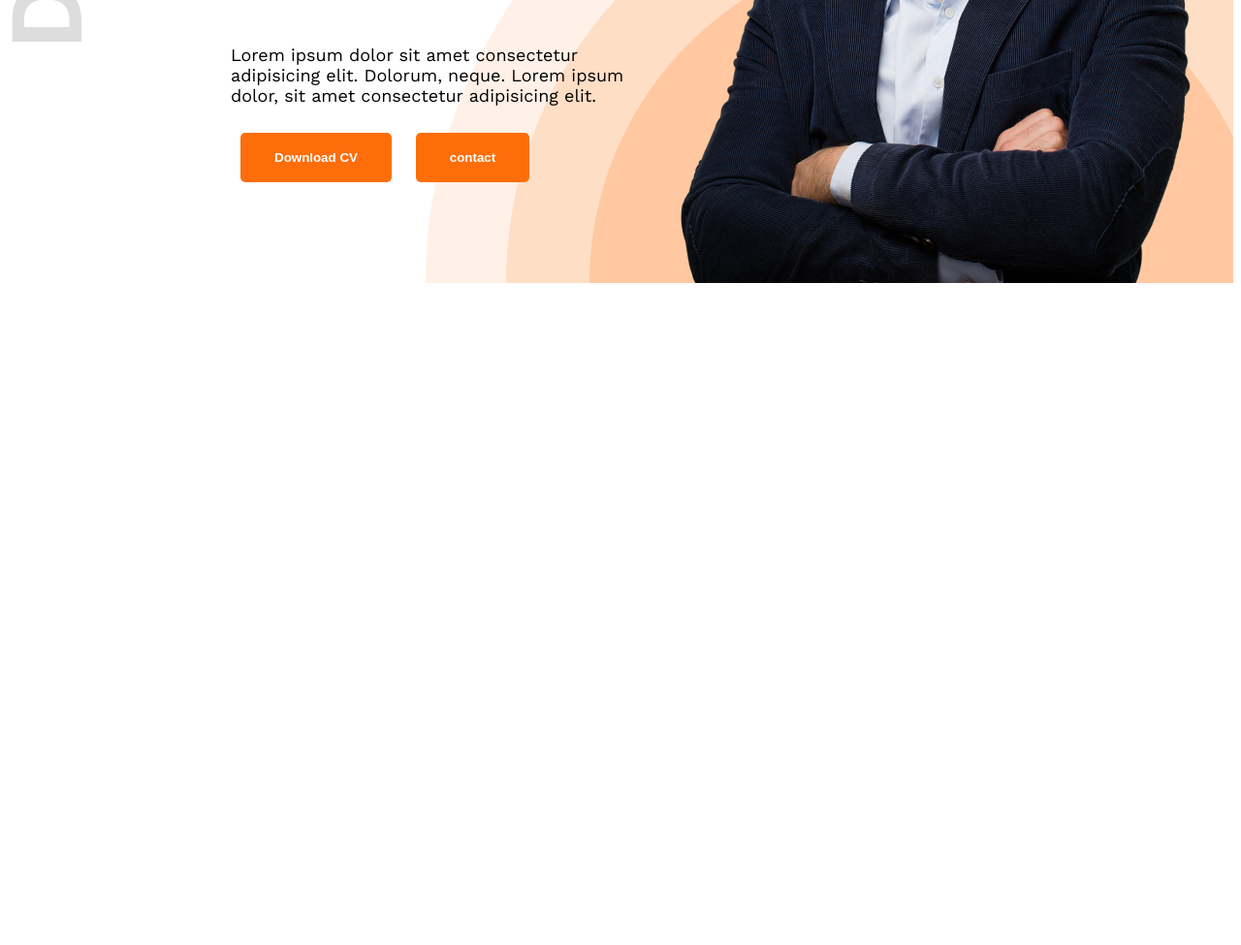
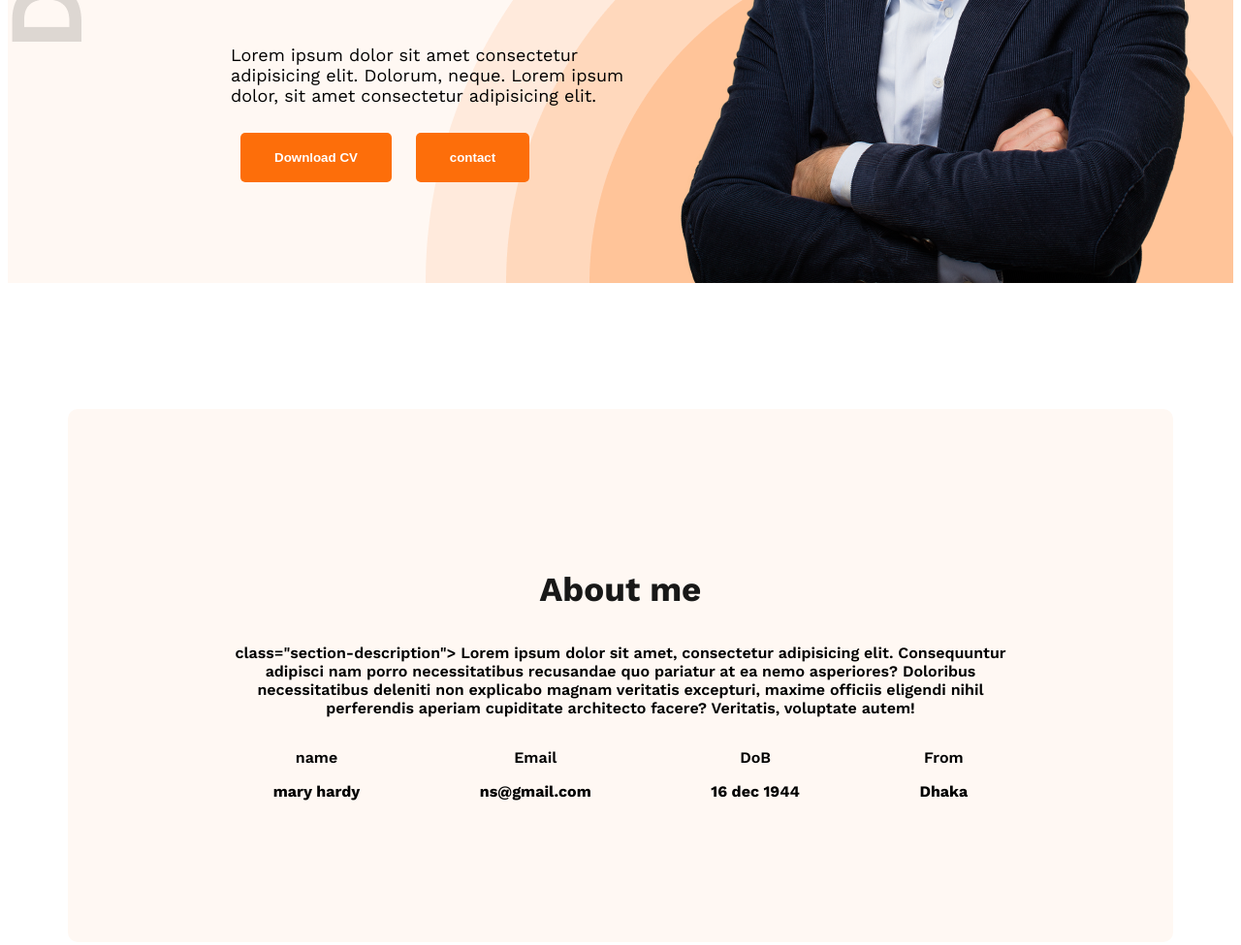
Before and after one commit to sourav-Cat/protfolio-web, a plain HTML site: page index.html in a window 1280 px wide. Shown: the part 770-1745 px from the top of the page at 97% size. Before the commit the page ends 1070 px from the top, so only its background shows below. Drawn offline with nearby package versions, Linux system fonts and the light colour scheme.

Commit message:
update again

```diff
--- a/index.html
+++ b/index.html
@@ -8,7 +8,7 @@
 </head>
 <body class="work-sans-normal">
     <!-- header -->
-    <header class="header">
+    <header class="header secondary-bg" >
         <nav>
             <h3 class="nav-title">Ma<span class="text-primary">r</span>y</h3>
             <ul class="list">
@@ -36,9 +36,32 @@
 
 
     </header>
+<!-- main  -->
+    <main>
+        <section class="about secondary-bg">
+            <h3 class="section-title">About me</h3>
+            <p> class="section-description"> Lorem ipsum dolor sit amet, consectetur adipisicing elit. Consequuntur adipisci nam porro necessitatibus recusandae quo pariatur at ea nemo asperiores? Doloribus necessitatibus deleniti non explicabo magnam veritatis excepturi, maxime officiis eligendi nihil perferendis aperiam cupiditate architecto facere? Veritatis, voluptate autem! </p>
+            <div class="about-items">
+                <div class="about-item">
+                    <p class="item-title">name</p>
+                    <p class="item-description">mary hardy</p>
+                </div>
+                <div class="about-item">
+                    <p class="item-title">Email</p>
+                    <p class="item-description">ns@gmail.com</p>
+                </div>
+                <div class="about-item">
+                    <p class="item-title">DoB</p>
+                    <p class="item-description">16 dec 1944</p>
+                </div>
+                <div class="about-item">
+                    <p class="item-title">From</p>
+                    <p class="item-description">Dhaka</p>
+                </div>
+            </div>
 
-    <main>
-        <!-- main -->
+
+        </section>
     </main>
 
     <footer>
--- a/style.css
+++ b/style.css
@@ -13,6 +13,9 @@
     background-position: top left,bottom right;
 }
 
+.secondary-bg{
+    background-color: #fff8f3;
+}
 
   /* navber stylee */
 nav{
@@ -95,3 +98,40 @@ nav li a{
  {
     width: 585px;
  }
+
+
+/* main style */
+main{
+    max-width: 1140px;
+    margin: 0 auto;
+}
+
+
+.section-title{
+font-size: 35px;
+font-weight: bold;
+color:#181818;
+
+}
+
+.section-description
+{
+      font-size: 18px;
+      color: #757575;
+}
+
+.about{
+
+    border-radius: 10px;
+    padding: 130px 150px;
+    text-align: center;
+    margin-top: 130px;
+
+}
+.about-items{
+    display: flex;justify-content: space-around;
+}
+
+.item-description{
+    font-weight: 700;
+}
```
